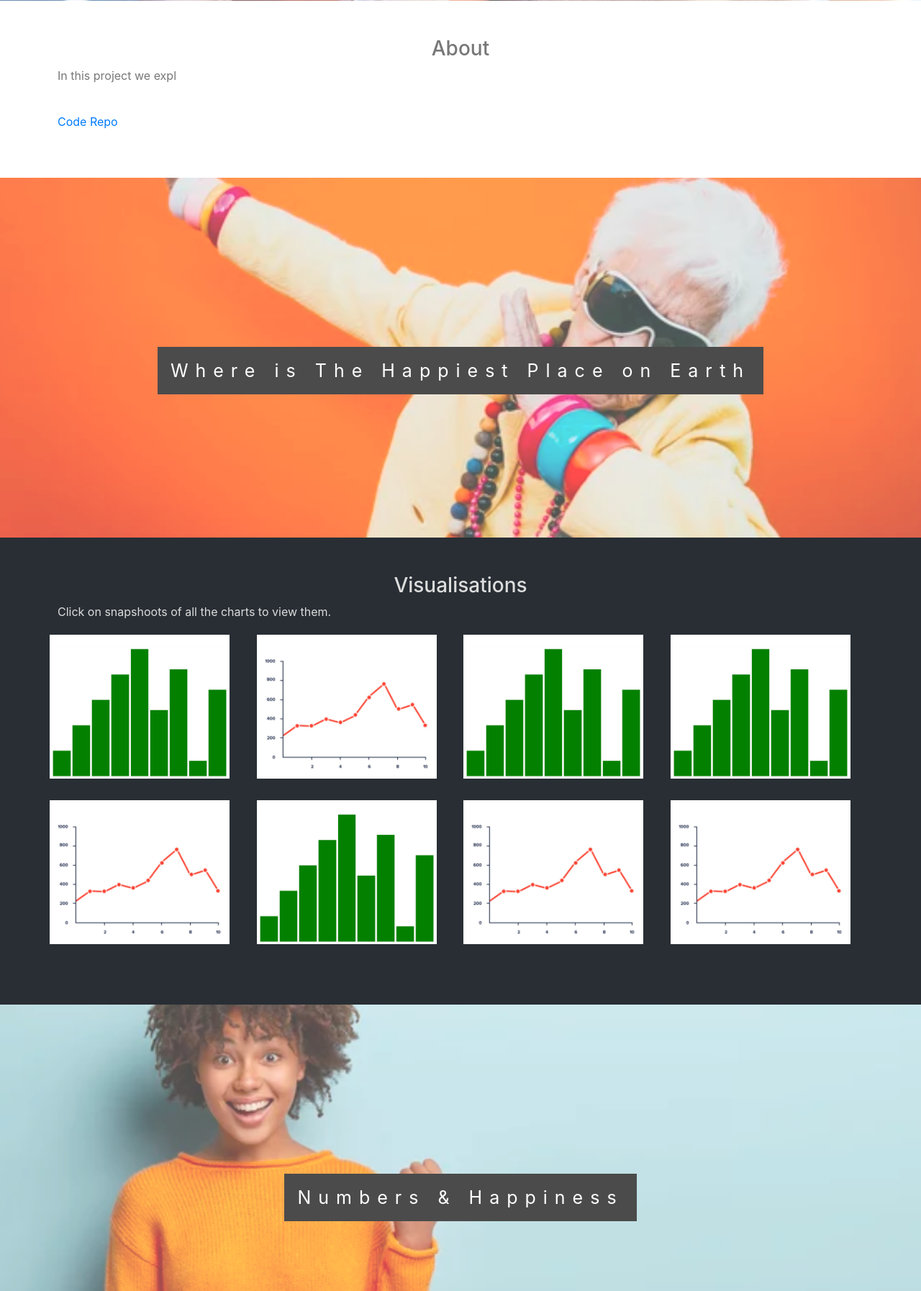
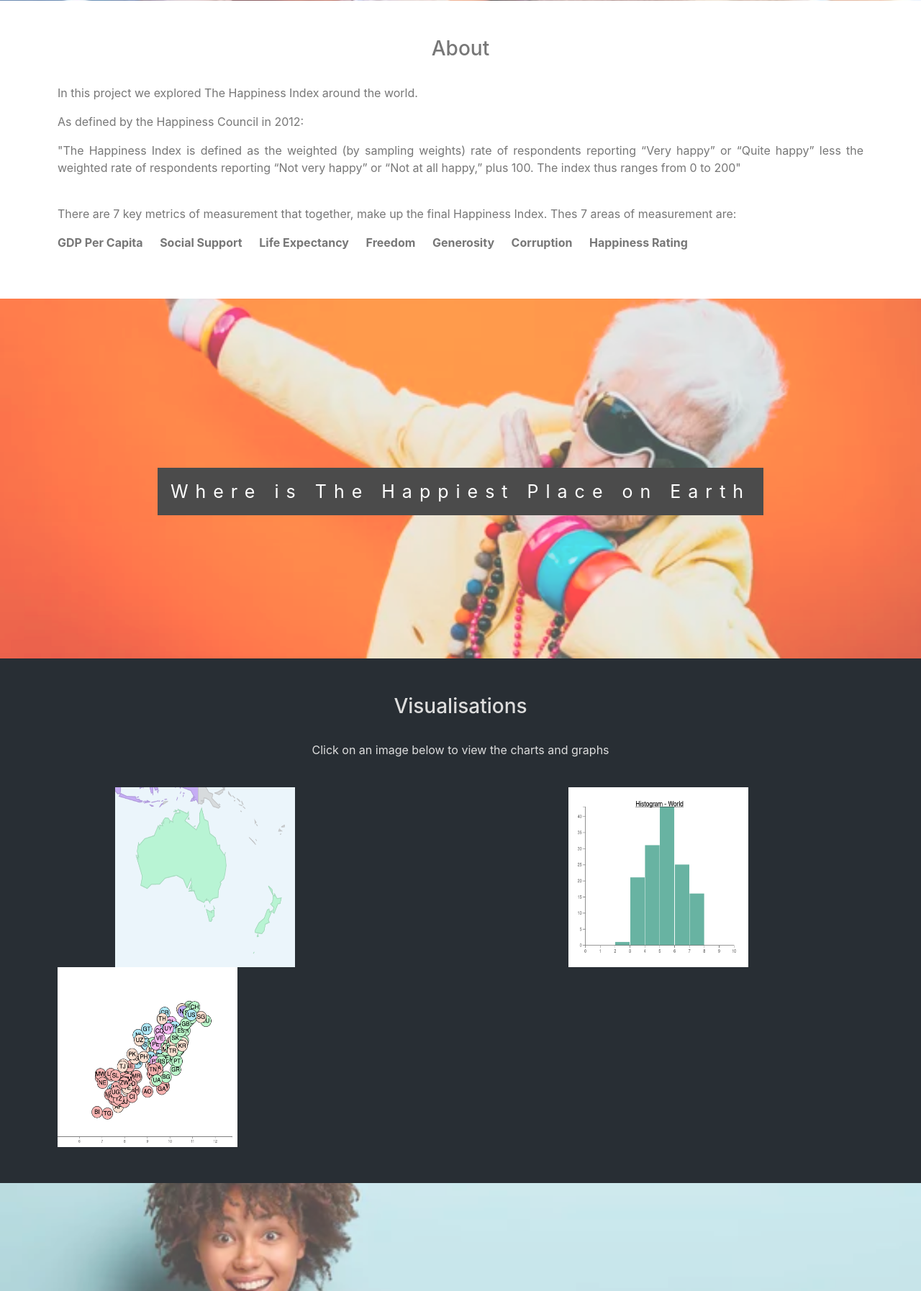
Before and after one commit to Kritikaag/project2, a Flask app: page / in a window 1280 px wide. Shown: the part 799-2593 px from the top of the page at 72% size. Run offline with Flask 2, Linux system fonts and the light colour scheme; parts of the project's set-up code (start-up, migrations or seed data) failed here and were passed over; some libraries are stand-ins or nearby versions.

Commit message:
final changes to html

```diff
--- a/happiness/static/css/style.css
+++ b/happiness/static/css/style.css
@@ -32,6 +32,12 @@
   position: relative;
 }
 
+.header_image {
+  background-image: url("../images/people_happy.png");
+  opacity: 0.8;
+  max-height: 200px;
+}
+
 .bg_image_01, .bg_image_02, .bg_image_03 {
   position: relative;
   background-attachment: fixed;
@@ -39,7 +45,6 @@
   background-repeat: no-repeat;
   background-size: cover;
 }
-
 
 .caption {
   position: absolute;
@@ -74,26 +79,6 @@
   text-align: justify;
 }
 
-.column {
-  flex: 25%;
-  max-width: 25%;
-  padding: 4px;
-  align-content: center;
-}
-
-.column img {
-  width: 100%;
-  height: 200px;
-  width: 250px;
-  margin-bottom: 30px;
-}
-
-.header_image {
-  background-image: url("../images/people_happy.png");
-  opacity: 0.8;
-  max-height: 200px;
-}
-
 .table_container {
   margin: 0 auto;
 }
--- a/happiness/templates/index.html
+++ b/happiness/templates/index.html
@@ -19,7 +19,7 @@
 		<div class="collapse navbar-collapse" id="navbarSupportedContent">
 		<ul class="navbar-nav mr-auto">
 			<li class="nav-item">
-				<a class="nav-link" href="/index"> About: Project Summary </a>
+				<a class="nav-link" href="/"> About: Project Summary </a>
 			</li>
 			<li class="nav-item">
 				<a class="nav-link" href="/map"> Map </a>
@@ -30,9 +30,9 @@
 			<li class="nav-item">
 				<a class="nav-link" href="/scatter"> Scatter </a>
 			</li>
-			<li class="nav-item">
+			<!-- <li class="nav-item">
 				<a class="nav-link" href="/line"> Line </a>
-			</li>
+			</li> -->
 			<li class="nav-item">
 				<a class="nav-link" href="/datatable"> Data Table</a>
 			</li>
@@ -49,9 +49,12 @@
 </div>
 
 <div class="textbox-light">
-	<h3 style="text-align: center;"> About </h3>
-	<p> In this project we expl</p><br>
-	<p><a href="https://github.com/Kritikaag/project2">Code Repo</a></p>
+	<h3 style="text-align: center;"> About </h3><br>
+	<p>In this project we explored The Happiness Index around the world.</p>
+	<p>As defined by the Happiness Council in 2012:</p>
+	<p>"The Happiness Index is defined as the weighted (by sampling weights) rate of respondents reporting “Very happy” or “Quite happy” less the weighted rate of respondents reporting “Not very happy” or “Not at all happy,” plus 100. The index thus ranges from 0 to 200"</p><br>
+	<p>There are 7 key metrics of measurement that together, make up the final Happiness Index. Thes 7 areas of measurement are: </p>
+	<p><b>GDP Per Capita &emsp; Social Support &emsp; Life Expectancy &emsp; Freedom &emsp; Generosity &emsp; Corruption &emsp; Happiness Rating</b></p>
 </div>
 
 <div class="bg_image_02">
@@ -61,26 +64,17 @@
 </div>
 
 <div class="textbox-dark">
-	<h3 style="text-align: center;"> Visualisations </h3>
-	<p> Click on snapshoots of all the charts to view them.</p>
-	<div class="row">
-		<div class="column">
-			<a href="/"><img src="../static/images/bar_graph.png" alt="Chart Placeholder"></a>
-			<a href="/"><img src="../static/images/line_graph.png" alt="Chart Placeholder"></a>
-		</div>
-		<div class="column">
-			<a href="index.html"><img src="../static/images/line_graph.png" alt="Chart Placeholder"></a>
-			<a href="index.html"><img src="../static/images/bar_graph.png" alt="Chart Placeholder"></a>
-		</div>
-		<div class="column">
-			<a href="index.html"><img src="../static/images/bar_graph.png" alt="Chart Placeholder"></a>
-			<a href="index.html"><img src="../static/images/line_graph.png" alt="Chart Placeholder"></a>
-		</div>
-		<div class="column">
-			<a href="index.html"><img src="../static/images/bar_graph.png" alt="Chart Placeholder"></a>
-			<a href="index.html"><img src="../static/images/line_graph.png" alt="Chart Placeholder"></a>
+	<h3 style="text-align: center;"> Visualisations </h3><br>
+	<p style="text-align: center;"> Click on an image below to view the charts and graphs</p><br>
+
+	<div class="vis-row">
+		<div class="vis-column">
+			&emsp;&emsp;&emsp;&emsp;&emsp;<a href="/map"><img src="../static/images/map.png" alt="Chart Placeholder" style="width: 250px; height: 250px;"></a>&emsp;&emsp;&emsp;&emsp;&emsp;&emsp;&emsp;&emsp;&emsp;&emsp;
+			<a href="/histogram"><img src="../static/images/histogram.png" alt="Chart Placeholder" style="width: 250px; height: 250px;"></a>&emsp;&emsp;&emsp;&emsp;&emsp;&emsp;&emsp;&emsp;&emsp;&emsp;
+			<a href="/scatter"><img src="../static/images/scatter.png" alt="Chart Placeholder" style="width: 250px; height: 250px;"></a>
 		</div>
 	</div>
+
 </div>
 
 <div class="bg_image_03">
@@ -91,8 +85,18 @@
 </div>
 
 <div class="textbox-dark">
-	<h3 style="text-align: center;"> Data </h3>
-	<p> link to the data, so conversion of csv to tables</p>
+	<h3 style="text-align: center;"> Data </h3><br>
+	<p>An overview of the 7 metrics and what they measure:</p>
+	<p><b>GDP Per Capita:</b> Gross Domestic Product is the value of all the goods and services a country produces on a yearly basis</p>
+	<p><b>Social Support:</b> “If you were in trouble, do you have relatives or friends you can count on to help you whenever you need them, or not?” (YES) 1 point (NO) 0 point</p>
+	<p><b>Life Expectancy:</b> The estimate for the average number of “healthy” years a child at birth is estimated to live</p>
+	<p><b>Freedom:</b> “Are you satisfied or dissatisfied with your freedom to choose what you do with your life?” (YES) 1 point (NO) 0 point</p>
+	<p><b>Generosity:</b> Have you donated money to a charity in the past month?” (YES) 1 point (NO) 0 point</p>
+	<p><b>Corruption:</b> “Is corruption widespread throughout the government or not?” &ensp; “Is corruption widespread within businesses or not?” Average of answers is recorded (YES) 1 point (NO) 0 point</p>
+	<p><b>Happiness Rating:</b> Refers to how much of the Happiness Index cannot be explained by social measures and the other metrics.</p><br>
+	<p><i>Where questions are asked, these are answered by applicants in the Gallup World Poll, where The Happiness Report sources their data.</i></p>
+	<p>The dataset we used was found on Kaggle <i>(which has been linked below)</i>. We choose data that was collated from years 2011 to 2020</p><br>
+	<p><a href="https://github.com/Kritikaag/project2">GitHub Code Repo</a> &emsp; <a href="https://www.kaggle.com/ajaypalsinghlo/world-happiness-report-2021">Data Set</a></p>
 </div>
 
 <script src="https://code.jquery.com/jquery-3.3.1.slim.min.js" integrity="sha384-q8i/X+965DzO0rT7abK41JStQIAqVgRVzpbzo5smXKp4YfRvH+8abtTE1Pi6jizo" crossorigin="anonymous"></script>
```
Also changed, not shown: happiness/static/js/datatable.js (+19 -0 lines), happiness/templates/datatable.html (+7 -5 lines), happiness/templates/histogram.html (+21 -6 lines), happiness/templates/line.html (+4 -4 lines), happiness/templates/map.html (+4 -4 lines), happiness/templates/scatter.html (+4 -4 lines), happiness/static/images/bar_graph.png (deleted), happiness/static/images/histogram.png (added), happiness/static/images/line_graph.png (deleted), happiness/static/images/map.png (added), happiness/static/images/scatter.png (added), 3 other files.
